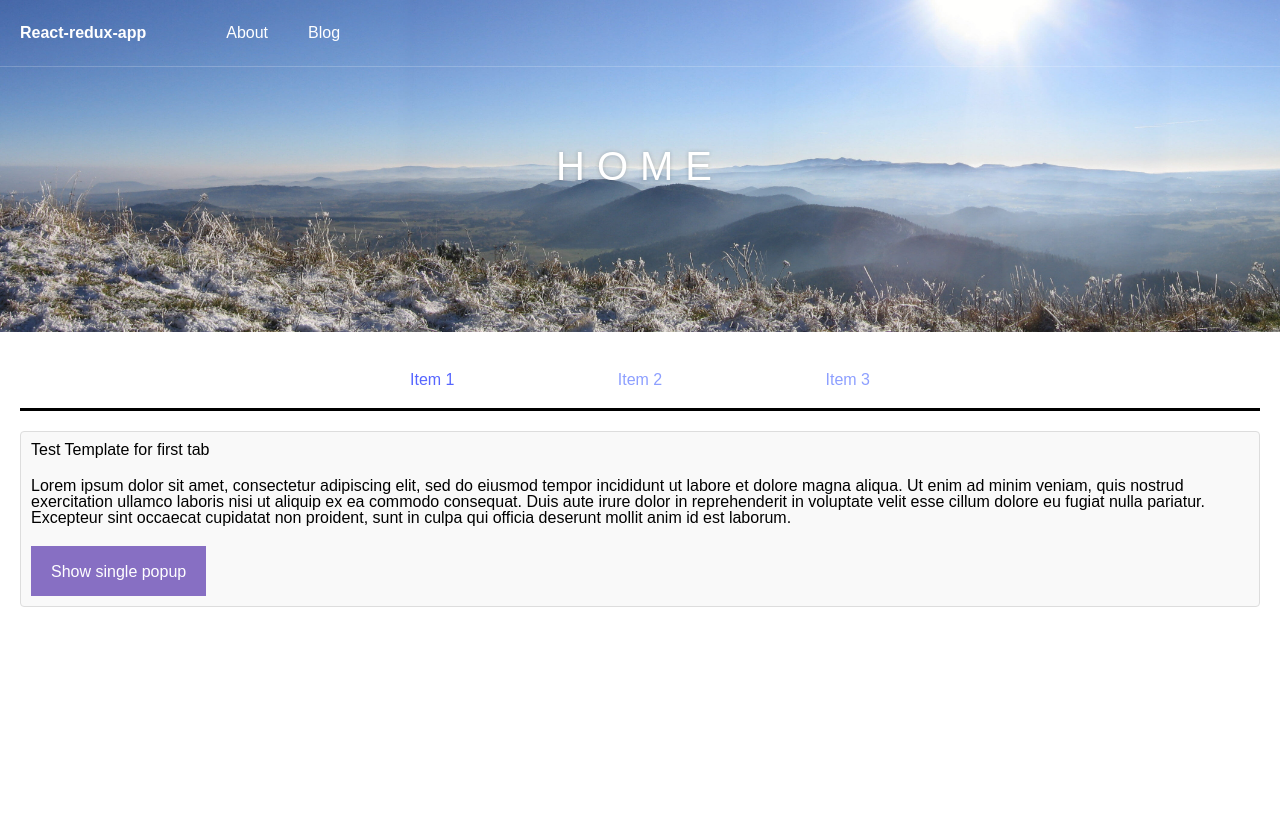
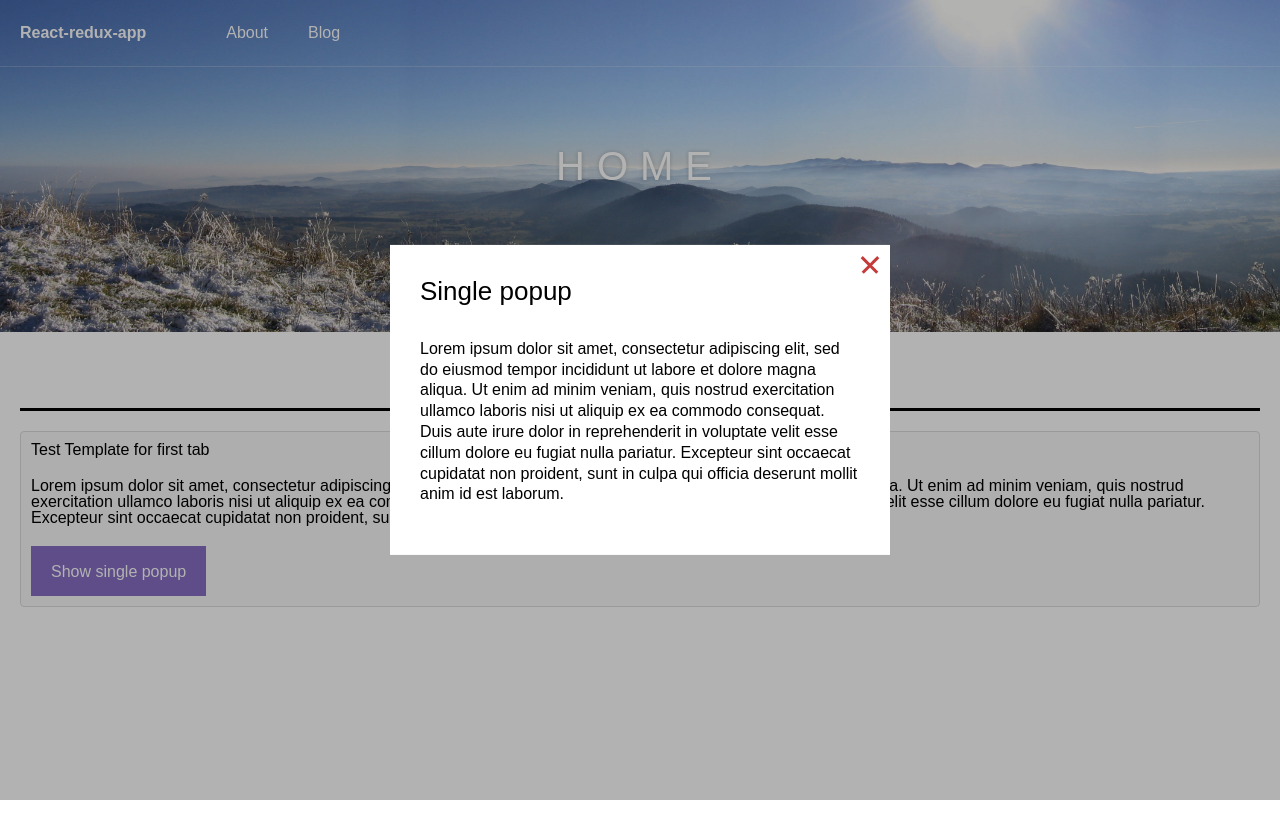
Before and after one commit to EDhalms/react-redux-app, a React (Create React App) app: page / in a window 1280 px wide. Both pictures are taken after a click on the button "Show single popup". Shown: the top 838 px of the page. Built offline with nearby package versions, Linux system fonts and the light colour scheme.

Commit message:
single popup: 90%

```diff
--- a/src/App.css
+++ b/src/App.css
@@ -1,5 +1,9 @@
 a {
     transition: color, opacity .3s;
+}
+
+.g-no-scroll {
+    overflow: hidden;
 }
 
 .g-page {
--- a/src/actions/popups.js
+++ b/src/actions/popups.js
@@ -1,6 +1,13 @@
-export function handleSinglePopup(status) {
+export function handleWelcomePopup(status) {
     return {
-        type: 'HANDLE_SINGLE_POPUP',
+        type: 'HANDLE_WELCOME_POPUP',
         status
     }
 }
+
+export function handleOverlay(status) {
+    return {
+        type: 'HANDLE_OVERLAY',
+        status
+    }
+}
--- a/src/components/pages/home/Home.js
+++ b/src/components/pages/home/Home.js
@@ -73,9 +73,19 @@ class Home extends Component {
         this.props.toggleHomeTabs(+e.target.getAttribute('data-index'));
     };
 
-    handlePopup = () => {
-        console.log('popup click');
-        this.props.handleSinglePopup(true);
+    handlePopup = (handlePopup, popupType) => {
+        this.props.handleWelcomePopup(!this.props.welcomePopupIsOpen);
+
+        this.handleOverlay(!this.props.overLayIsOpen);
+    };
+
+    handleOverlay = (flag) => {
+        if (flag) { //SHOW OVERLAY
+            document.body.className = 'g-no-scroll';
+        } else {    //HIDE OVERLAY
+            document.body.className = '';
+        }
+        this.props.handleOverlay(flag);
     };
 
     render() {
@@ -105,11 +115,15 @@ class Home extends Component {
                 </div>
 
                 <PopupOverlay
-
+                    overLayIsOpen={this.props.overLayIsOpen}
+                    handlePopup={this.handlePopup}
                 />
                 <Popup
-                    content={this.firstTabPopup}
-                />
+                    //content={this.firstTabPopup}
+                    popupIsOpen={this.props.welcomePopupIsOpen}
+                    handlePopup={this.handlePopup}>
+                    {this.firstTabPopup()}
+                </Popup>
             </div>
         );
     }
--- a/src/components/pages/home/HomeContainer.js
+++ b/src/components/pages/home/HomeContainer.js
@@ -10,7 +10,8 @@ function mapStateToProps(state) {
     return {
         currentTab: state.tabs.homeTabs.currentTab,
 
-        singlePopupIsOpen: state.popups.singlePopup.isOpen
+        overLayIsOpen: state.popups.overLay.isOpen,
+        welcomePopupIsOpen: state.popups.welcomePopup.isOpen
     }
 }
 
@@ -18,7 +19,8 @@ function mapDispatchToProps(dispatch) {
     return bindActionCreators({
         toggleHomeTabs: tabsActions.toggleHomeTabs,
 
-        handleSinglePopup: popupsActions.handleSinglePopup
+        handleOverlay: popupsActions.handleOverlay,
+        handleWelcomePopup: popupsActions.handleWelcomePopup
     }, dispatch)
 }
 
--- a/src/components/widgets/Popup.css
+++ b/src/components/widgets/Popup.css
@@ -22,6 +22,10 @@
     width: 100%;
     max-width: 500px;
     line-height: 1.3;
+}
+
+.b-popup-overlay.open {
+    display: block;
 }
 
 .b-popup.open {
--- a/src/components/widgets/Popup.js
+++ b/src/components/widgets/Popup.js
@@ -10,11 +10,11 @@ class Popup extends Component {
 
     render() {
         return (
-            <div className="b-popup">
+            <div className={`b-popup ${this.props.popupIsOpen ? 'open' : ''}`}>
                 <div className="b-popup__container">
-                    <div className="b-popup__close-btn">Close</div>
+                    <div className="b-popup__close-btn" onClick={this.props.handlePopup}>Close</div>
                     <div className="b-popup__content">
-                        {this.props.content()}
+                        {this.props.children}
                     </div>
                 </div>
             </div>
--- a/src/components/widgets/PopupOverlay.js
+++ b/src/components/widgets/PopupOverlay.js
@@ -10,7 +10,12 @@ class PopupOverlay extends Component {
 
     render() {
         return(
-            <div className="b-popup-overlay">Overlay</div>
+            <div
+                className={`b-popup-overlay ${this.props.overLayIsOpen ? 'open' : ''}`}
+                onClick={this.props.handlePopup}
+            >
+                Overlay
+            </div>
         )
     }
 }
--- a/src/reducers/popups.js
+++ b/src/reducers/popups.js
@@ -1,14 +1,21 @@
 let initialSate = {
-    singlePopup: {
+    welcomePopup: {
+        isOpen: false
+    },
+    overLay: {
         isOpen: false
     }
 };
 
 export default function popups(state = initialSate, action) {
     switch (action.type) {
-        case 'HANDLE_SINGLE_POPUP':
+        case 'HANDLE_WELCOME_POPUP':
             return {
-                ...state, singlePopup: {isOpen: action.status}
+                ...state, welcomePopup: {isOpen: action.status}
+            };
+        case 'HANDLE_OVERLAY':
+            return {
+                ...state, overLay: {isOpen: action.status}
             };
         default:
             return state;
```
